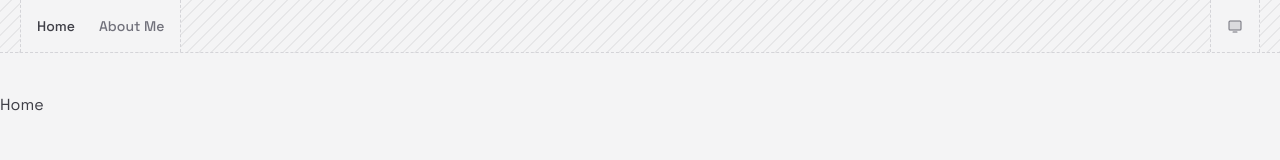
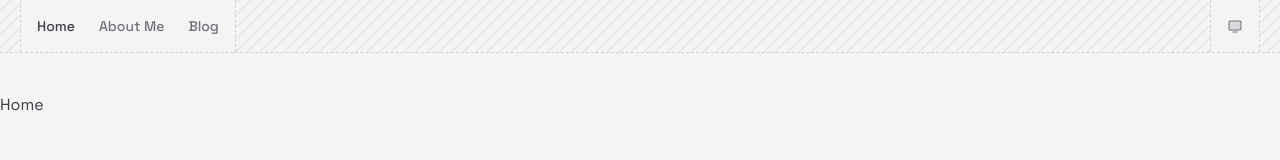
Before and after one commit to hecticme/hecticme.dev, a Vue app: page / in a window 1280 px wide. Shown: the top 160 px of the page. Built offline with nearby package versions, Linux system fonts and the light colour scheme.

Commit message:
chore: add blog route to router object

```diff
--- a/src/router.ts
+++ b/src/router.ts
@@ -1,5 +1,6 @@
 import { createRouter, createWebHistory } from 'vue-router'
 import HomeView from '~/views/HomeView.vue'
+import BlogView from '~/views/BlogView.vue'
 
 export const routes = [
   {
@@ -17,6 +18,12 @@
     // which is lazy-loaded when the route is visited.
     component: () => import('~/views/AboutView.vue'),
   },
+  {
+    label: 'Blog',
+    path: '/blog',
+    name: 'blog',
+    component: BlogView,
+  },
 ]
 
 export const router = createRouter({
```
